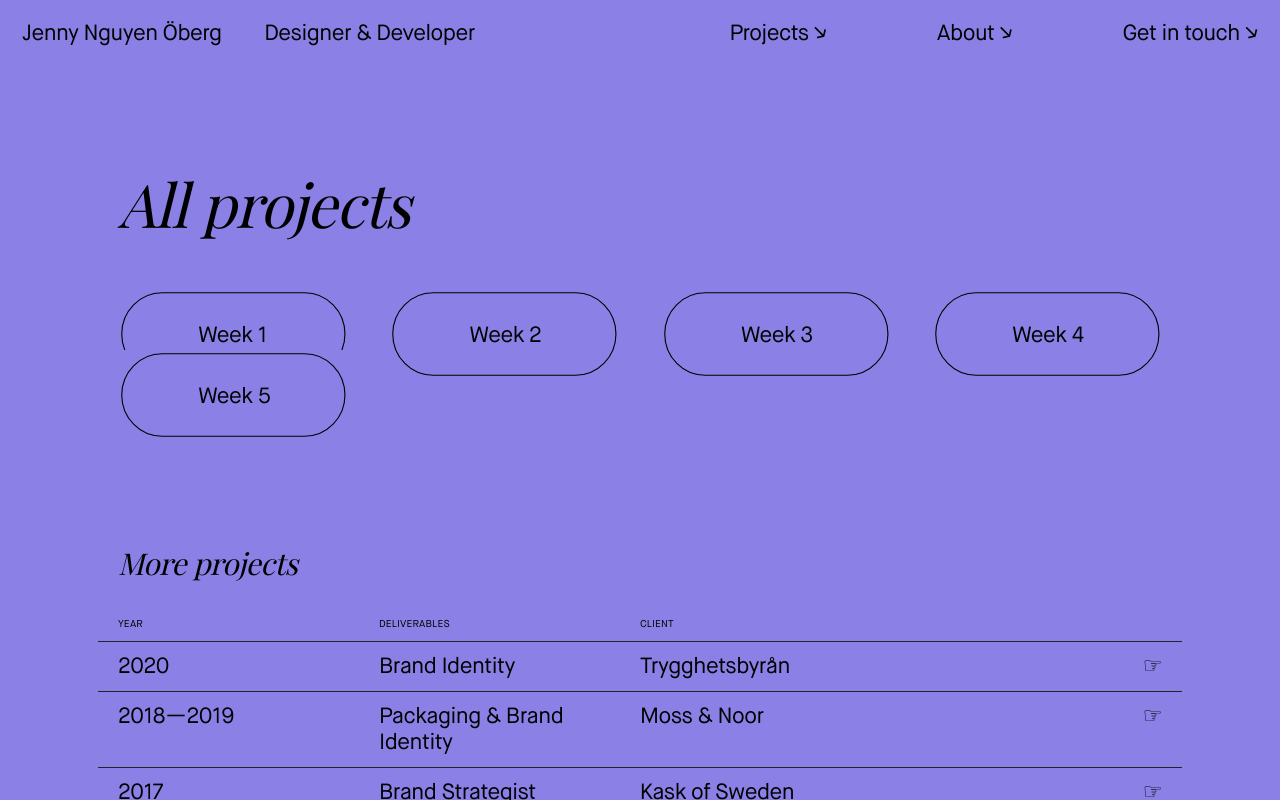
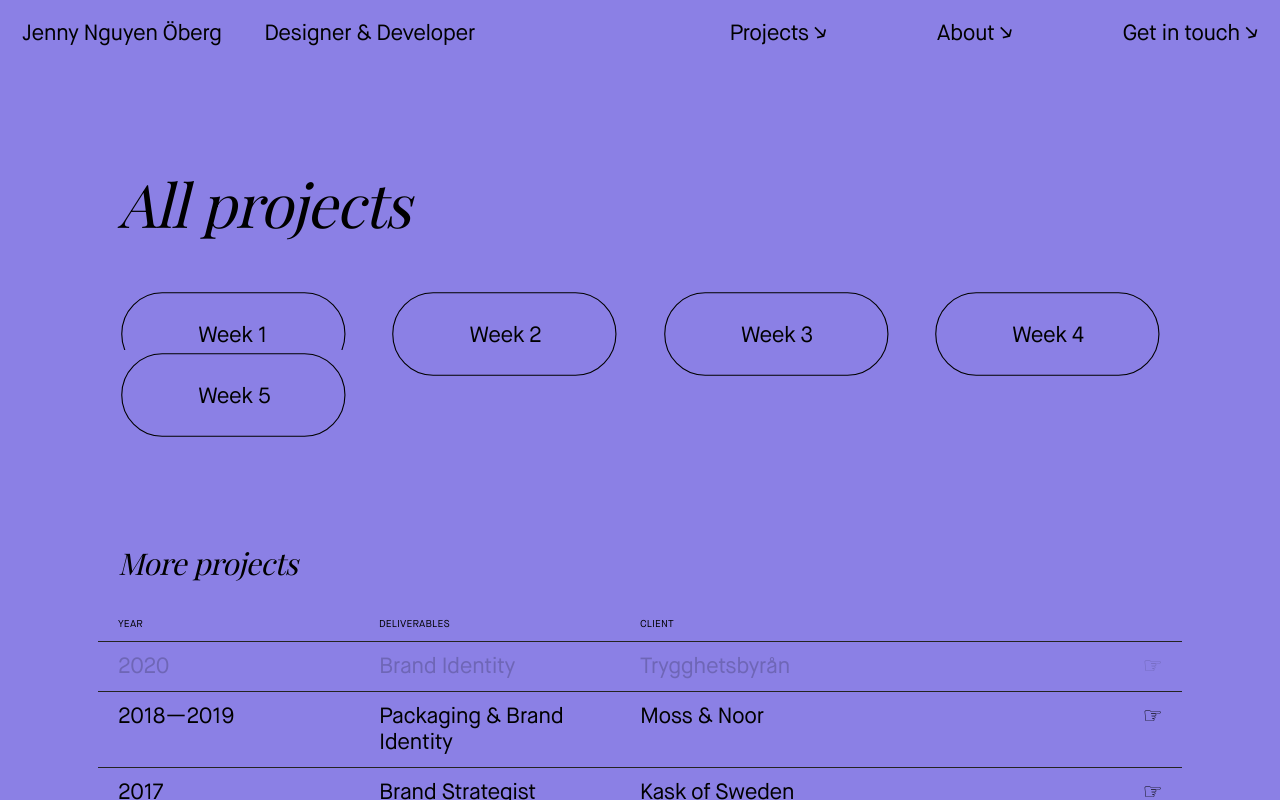
Before and after one commit to jennynguyenoberg/jennynguyenoberg-assignment5-javascript-frameworks, a Next.js app: page /projects in a window 1280 px wide. In both pictures the pointer is over the element 640 px from the left and 667 px from the top of the page. Shown: the top 800 px of the page. Built offline with nearby package versions, Linux system fonts and the light colour scheme; a web font is replaced by a local one.

Commit message:
add links to moreProj

```diff
--- a/app/projects/moreProj.js
+++ b/app/projects/moreProj.js
@@ -1,8 +1,10 @@
+import Link from 'next/link'
 import styles from '../../styles/Projects.module.css'
 
 export default function MoreProjects() {
   return (
     <div className={styles.moreProjects}>
+      {/* -------  Project description ------- */}
       <div className={styles.subTitle}>More projects</div>
       <span className={styles.contentTitle}>
         <span className={styles.contentDesc}>Year</span>
@@ -11,20 +13,30 @@ export default function MoreProjects() {
         <span className={styles.contentDesc}></span>
       </span>
       <span className={styles.bar}></span>
+
+      {/* -------  Project alt1 ------- */}
+      <Link href='https://www.behance.net/gallery/99425505/Trygghetsbyran'>
         <span className={styles.contentProject}>
           <span className={styles.contentYear}>2020</span>
           <span className={styles.contentRole}>Brand Identity</span>
           <span className={styles.contentClient}>Trygghetsbyrån</span>
           <span className={styles.contentArrow}>&#x261E;</span>
         </span>
+      </Link>
       <span className={styles.bar}></span>
+
+      {/* -------  Project alt2 ------- */}
+      <Link href='https://www.behance.net/gallery/99526981/Moss-Noor'>
         <span className={styles.contentProject}>
           <span className={styles.contentYear}>2018&#8212;2019</span>
           <span className={styles.contentRole}>Packaging & Brand Identity</span>
           <span className={styles.contentClient}>Moss & Noor</span>
           <span className={styles.contentArrow}>&#x261E;</span>
         </span>
+      </Link>
       <span className={styles.bar}></span>
+
+      {/* -------  Project alt3 ------- */}
       <span className={styles.contentProject}>
         <span className={styles.contentYear}>2017</span>
         <span className={styles.contentRole}>Brand Strategist</span>
--- a/styles/Projects.module.css
+++ b/styles/Projects.module.css
@@ -81,6 +81,11 @@
   text-align: right;
 }
 
+.contentProject:hover {
+  opacity: .2;
+  cursor: pointer;
+}
+
 .contentDesc {
   font-size: 10px;
   text-transform: uppercase;
```
Lines whose indentation alone changed are shown as unchanged.
